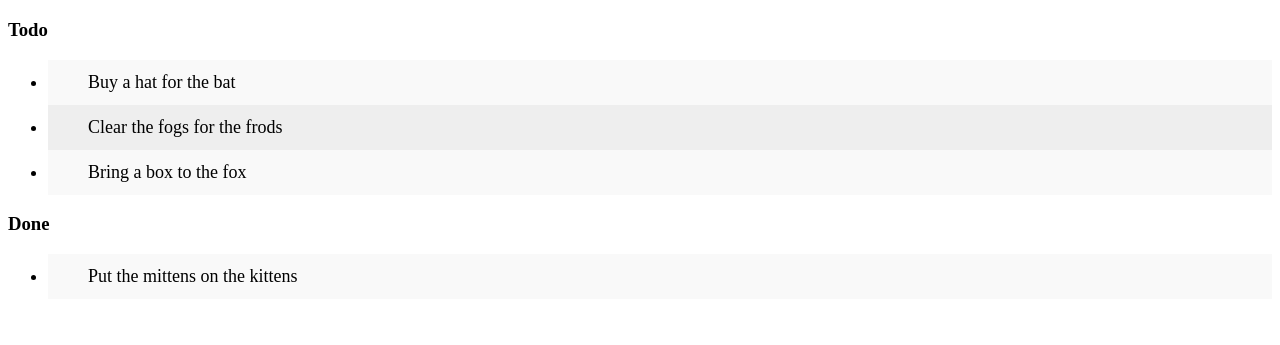
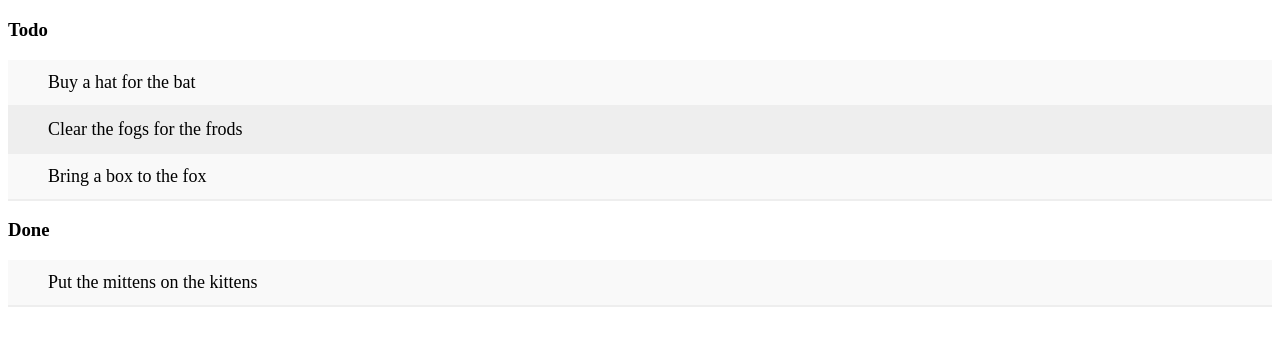
Before and after one commit to s70yuri/todo-list, a plain HTML site: page index.html in a window 1280 px wide. Shown: the part 61-406 px from the top of the page. Drawn offline with Linux system fonts and the light colour scheme.

Commit message:
Commit merge

```diff
--- a/index.html
+++ b/index.html
@@ -12,13 +12,11 @@
 			h3 {
 				text-transform: capitalize;
 			}
-<<<<<<< HEAD
 			li {
 				overflow: hidden;
 				padding: 22px 0;
 				border-bottom:2px solid #eee;
 			}
-=======
 			ul {
                 margin: 0;
                 padding: 0;
@@ -42,10 +40,6 @@
             ul li:hover {
                 background: #ddd;
             }
-
->>>>>>> aeca6e179c4365a88fde83aae72d440a110994e4
-
-
 		</style>
     </head>
     <body>
```
